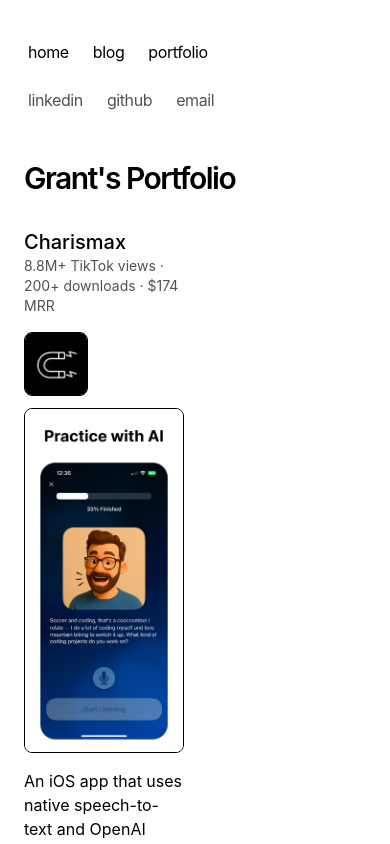
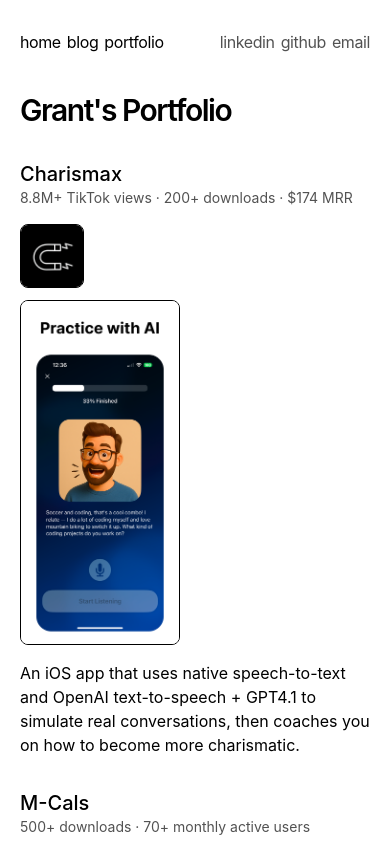
Before and after one commit to pattersongrant/personal-site, a Next.js app in the folder my-sitev2/: page /portfolio in a window 390 px wide. Shown: the top 844 px of the page. Built offline with nearby package versions, Linux system fonts and the light colour scheme.

Commit message:
better mobile support

```diff
--- a/my-sitev2/app/components/nav.tsx
+++ b/my-sitev2/app/components/nav.tsx
@@ -14,27 +14,27 @@
 }
 
 const navLinkClassName =
-  'transition-all hover:text-neutral-800 dark:hover:text-neutral-200 py-1 px-2 m-1'
+  'transition-all hover:text-neutral-800 dark:hover:text-neutral-200 py-1.5 pr-1.5 sm:pr-4 last:pr-0'
 
 const socialLinkClassName =
-  'transition-all text-neutral-600 dark:text-neutral-400 hover:text-neutral-800 dark:hover:text-neutral-200 py-1 px-2 m-1'
+  'transition-all text-neutral-600 dark:text-neutral-400 hover:text-neutral-800 dark:hover:text-neutral-200 py-1.5 whitespace-nowrap'
 
 export function Navbar() {
   return (
-    <aside className="-ml-[8px] mb-10 tracking-tight">
+    <aside className="mb-8 md:mb-10 tracking-tight">
       <div className="lg:sticky lg:top-20">
         <nav
-          className="flex flex-col gap-2 sm:flex-row sm:items-center sm:justify-between w-full relative px-0 pb-0 fade md:relative"
+          className="grid grid-cols-[minmax(0,1fr)_auto] items-center gap-x-2 sm:gap-x-4 w-full"
           id="nav"
         >
-          <div className="flex flex-row flex-wrap items-center">
+          <div className="flex flex-row items-center min-w-0">
             {Object.entries(navItems).map(([path, { name }]) => (
               <Link key={path} href={path} className={navLinkClassName}>
                 {name}
               </Link>
             ))}
           </div>
-          <div className="flex flex-row flex-wrap items-center sm:justify-end">
+          <div className="flex flex-row items-center gap-1.5 sm:gap-4">
             {socialLinks.map(({ href, label, navLabel }) => (
               <a
                 key={href}
--- a/my-sitev2/app/components/posts.tsx
+++ b/my-sitev2/app/components/posts.tsx
@@ -22,7 +22,7 @@
             href={`/blog/${post.slug}`}
           >
             <div className="w-full flex flex-col md:flex-row space-x-0 md:space-x-2">
-              <p className="text-neutral-600 dark:text-neutral-400 w-[100px] tabular-nums">
+              <p className="text-neutral-600 dark:text-neutral-400 w-[100px] shrink-0 tabular-nums">
                 {formatDate(post.metadata.publishedAt, false)}
               </p>
               <p className="text-neutral-900 dark:text-neutral-100 tracking-tight">
--- a/my-sitev2/app/global.css
+++ b/my-sitev2/app/global.css
@@ -30,7 +30,7 @@
 }
 
 html {
-  min-width: 360px;
+  overflow-x: clip;
 }
 
 .prose .anchor {
--- a/my-sitev2/app/layout.tsx
+++ b/my-sitev2/app/layout.tsx
@@ -52,9 +52,8 @@
       <head>
         <link rel="icon" href="/favicon.ico" type="image/x-icon" />
       </head>
-      <body className="antialiased max-w-xl mx-4 mt-8 lg:mx-auto">
-
-        <main className="flex-auto min-w-0 mt-6 flex flex-col px-2 md:px-0">
+      <body className="antialiased max-w-xl mx-auto px-5 sm:px-8 mt-6 sm:mt-8">
+        <main className="flex-auto min-w-0 mt-4 sm:mt-6 flex flex-col">
           <Navbar />
           {children}
           <Footer />
--- a/my-sitev2/app/page.tsx
+++ b/my-sitev2/app/page.tsx
@@ -22,7 +22,7 @@
       <div className="my-8">
         <BlogPosts />
       </div>
-      <img className="w-2/5"src="/fish.jpeg"></img>
+      <img className="w-full max-w-xs sm:w-2/5" src="/fish.jpeg" alt="Fish" />
     </section>
 
   )
--- a/my-sitev2/app/portfolio/page.tsx
+++ b/my-sitev2/app/portfolio/page.tsx
@@ -9,35 +9,35 @@
   return (
     <section>
       <h1 className="font-semibold text-3xl mb-8 tracking-tighter">Grant's Portfolio</h1>
-      <div className="flex flex-wrap">
-        <div className="mr-8 mb-8 w-40">
+      <div className="grid grid-cols-1 sm:grid-cols-2 lg:grid-cols-3 gap-x-8 gap-y-8">
+        <div>
           <h2 className="font-medium text-xl">Charismax</h2>
           <p className="mb-4 text-sm text-neutral-600 dark:text-neutral-400">8.8M+ TikTok views · 200+ downloads · $174 MRR</p>
           <img src="cmaxlogo.png" alt="Charismax logo" className="w-16 h-16 object-cover rounded-lg border border-black dark:border-white mb-3" />
-          <img src="charismax.png" alt="Charismax App Store screenshot" className="w-40 rounded-lg border border-black dark:border-white" />
+          <img src="charismax.png" alt="Charismax App Store screenshot" className="w-40 max-sm:w-full max-sm:max-w-40 rounded-lg border border-black dark:border-white" />
           <p className="mt-4">An iOS app that uses native speech-to-text and OpenAI text-to-speech + GPT4.1 to simulate real conversations, then coaches you on how to become more charismatic.</p>
         </div>
-        <div className="mr-8 mb-8 w-40">
+        <div>
           <h2 className="font-medium text-xl">M-Cals</h2>
           <p className="mb-4 text-sm text-neutral-600 dark:text-neutral-400">500+ downloads · 70+ monthly active users</p>
           <img src="M.png" alt="M-Cals logo" className="w-16 h-16 object-cover rounded-lg border border-black dark:border-white mb-3" />
-          <img src="mcalsscreenshot.png" alt="M-Cals App Store screenshot" className="w-40 rounded-lg border border-black dark:border-white" />
+          <img src="mcalsscreenshot.png" alt="M-Cals App Store screenshot" className="w-40 max-sm:w-full max-sm:max-w-40 rounded-lg border border-black dark:border-white" />
           <p className="mt-4">An iOS app making calories/macro tracking easier, faster, and more accurate for UMich dining halls with daily menu updates.</p>
         </div>
-        <div className="mr-8 mb-8">
+        <div>
           <h2 className="font-medium text-xl mb-4">Musicwrap</h2>
-          <img src="mwrap.png" alt="Musicwrap" className="w-36 h-36 object-cover rounded-lg border border-black dark:border-white" />
-          <p className="mt-4 w-36">A full-stack web app expanding on native Spotify functionality by allowing users to create shareable and customizable playlist folders.</p>
+          <img src="mwrap.png" alt="Musicwrap" className="w-36 h-36 max-sm:max-w-full object-cover rounded-lg border border-black dark:border-white" />
+          <p className="mt-4 w-36 max-sm:w-full">A full-stack web app expanding on native Spotify functionality by allowing users to create shareable and customizable playlist folders.</p>
         </div>
-        <div className="mr-8 mb-8">
+        <div>
           <h2 className="font-medium text-xl mb-4">Playlist Publicizer</h2>
-          <img src="playlists.png" alt="Playlist Publicizer" className="w-36 h-36 object-cover rounded-lg border border-black dark:border-white" />
-          <p className="mt-4 w-36">A Python script that automatically sets all Spotify playlists to private or public in one click, for users with hundreds of playlists.</p>
+          <img src="playlists.png" alt="Playlist Publicizer" className="w-36 h-36 max-sm:max-w-full object-cover rounded-lg border border-black dark:border-white" />
+          <p className="mt-4 w-36 max-sm:w-full">A Python script that automatically sets all Spotify playlists to private or public in one click, for users with hundreds of playlists.</p>
         </div>
-        <div className="mb-8">
+        <div>
           <h2 className="font-medium text-xl mb-4">LLM News App</h2>
-          <img src="llmnews.png" alt="llmnewsapp" className="w-36 h-36 object-cover rounded-lg border border-black dark:border-white" />
-          <p className="mt-4 w-36">A Llama-3 news chatbot that scrapes the web for up-to-date news and allows users to ask questions for deeper understanding.</p>
+          <img src="llmnews.png" alt="llmnewsapp" className="w-36 h-36 max-sm:max-w-full object-cover rounded-lg border border-black dark:border-white" />
+          <p className="mt-4 w-36 max-sm:w-full">A Llama-3 news chatbot that scrapes the web for up-to-date news and allows users to ask questions for deeper understanding.</p>
         </div>
       </div>
       <h3 className="font-medium text-16 mb-8 mt-8 tracking-tighter">And more! Check out my GitHub!</h3>
```
